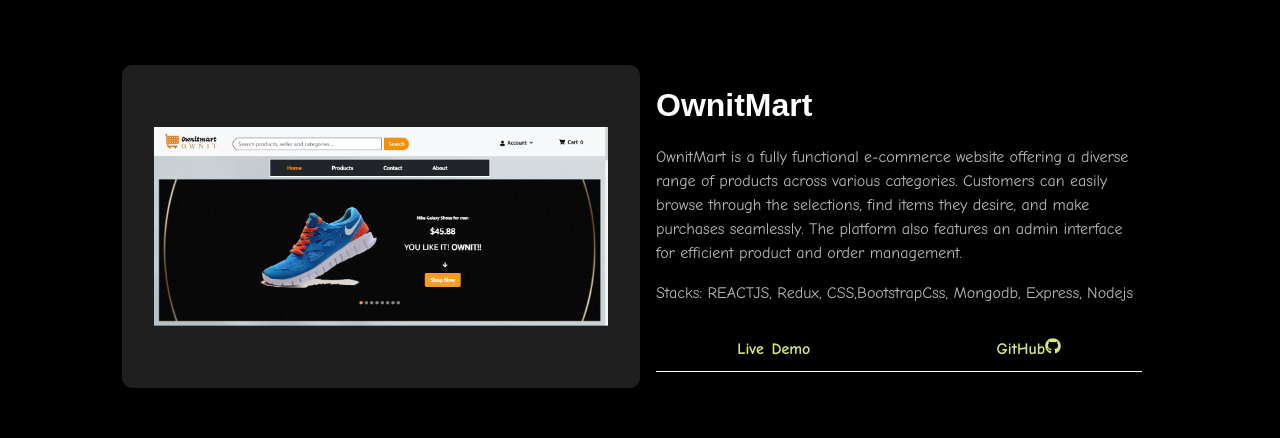
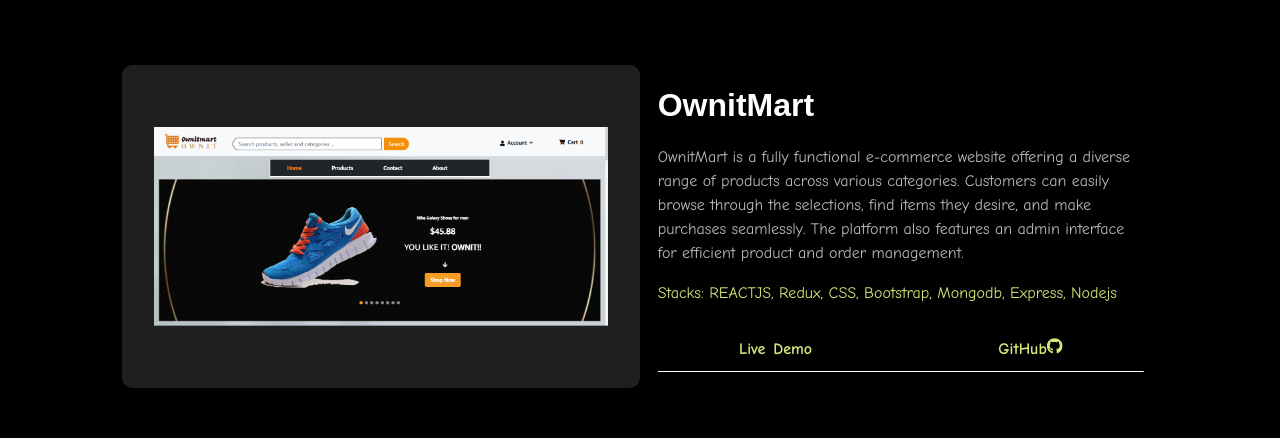
Before and after one commit to Festus891/Personal-Portfolio, a React (Create React App) app: page /portfolio in a window 1280 px wide. Shown: the part 159-597 px from the top of the page. Built offline with nearby package versions, Linux system fonts and the light colour scheme; some icons are missing.

Commit message:
portfolio animation

```diff
--- a/src/App.jsx
+++ b/src/App.jsx
@@ -17,7 +17,6 @@ const App = () => {
       <About />
       <Portfolio />
       <Skills />
-      {/* <Service /> */}
       <Contact />
       <ScrollUp />
       <Cursor />
--- a/src/components/MainLayout.jsx
+++ b/src/components/MainLayout.jsx
@@ -1,5 +1,5 @@
 // MainLayout.js
-import React, { useEffect, useState } from "react";
+import React, { useEffect, useState, useRef } from "react";
 import { Outlet } from "react-router-dom";
 import HeaderFixed from "./HeaderFixed/HeaderFixed";
 import Footer from "./footer/Footer";
@@ -8,11 +8,12 @@ import Loader from "./loader/Loader";
 
 const MainLayout = () => {
   const [loading, setLoading] = useState(true);
+
+  useEffect(() => {}, []);
   useEffect(() => {
-    // Simulate a loading delay
     setTimeout(() => {
       setLoading(false);
-    }, 2000); // Adjust the delay as needed
+    }, 2000);
   }, []);
 
   if (loading) {
--- a/src/components/contact/Contact.jsx
+++ b/src/components/contact/Contact.jsx
@@ -6,18 +6,18 @@ import { BsLinkedin } from "react-icons/bs";
 
 import { useRef } from "react";
 import emailjs from "emailjs-com";
-import { motion, useAnimation } from "framer-motion";
-import { useInView } from "react-intersection-observer";
+import { motion, useAnimation, useInView } from "framer-motion";
 import { useEffect } from "react";
 
 const Contact = () => {
-  const { ref, inView } = useInView();
+  const ref = useRef(null);
+  const isInView = useInView(ref);
   const animations = useAnimation();
 
   const [showPopup, setShowPopup] = useState(false);
 
   useEffect(() => {
-    if (inView) {
+    if (isInView) {
       animations.start({
         x: 0,
         transition: {
@@ -28,10 +28,10 @@ const Contact = () => {
       });
     }
 
-    if (!inView) {
+    if (!isInView) {
       animations.start({ x: "-100vw" });
     }
-  }, [inView]);
+  }, [isInView]);
 
   const form = useRef();
 
@@ -62,7 +62,7 @@ const Contact = () => {
   };
   console.log("Contact in view");
   return (
-    <motion.section id="contact" ref={ref}>
+    <motion.section id="contact" ref={ref} /*animate={animations}*/>
       <div className="contact_header">
         <h2>Get In Touch!</h2>
         <p>
--- a/src/components/portfolio/Porfolio.jsx
+++ b/src/components/portfolio/Porfolio.jsx
@@ -2,14 +2,33 @@ import React, { useRef, useState, useEffect } from "react";
 import "./Portfolio.css";
 import { Link } from "react-router-dom";
 import data from "./data";
-import { useInView, motion } from "framer-motion";
 import { FaArrowUpRightFromSquare } from "react-icons/fa6";
 import { IoMdInformationCircle } from "react-icons/io";
 import { FaGithub } from "react-icons/fa";
+import { useInView, useAnimation, motion } from "framer-motion";
 
-const Porfolio = () => {
+const Portfolio = () => {
+  const ref = useRef(null);
+  const isInView = useInView(ref, { once: true });
+  const animations = useAnimation();
+
+  useEffect(() => {
+    if (isInView) {
+      animations.start({
+        x: 0,
+        transition: {
+          type: "spring",
+          duration: 4,
+          bounce: 0.5,
+        },
+      });
+    } else {
+      animations.start({ x: "-100vw" });
+    }
+  }, [isInView, animations]);
+
   return (
-    <motion.section id="portfolio" className="container">
+    <motion.section id="portfolio" className="container" ref={ref}>
       <motion.div className="container portfolio_container">
         <div className="portfolio_head">
           <h2>My Projects</h2>
@@ -29,21 +48,25 @@ const Porfolio = () => {
                   className="portfolio_image"
                 />
               </div>
-              <motion.div className="portfolio_item-cta">
+              <motion.div
+                className="portfolio_item-cta"
+                animate={animations}
+                initial={{ x: "-100vw" }}
+              >
                 <h3>
-                  <a href={demo} target="_blank">
+                  <a href={demo} target="_blank" rel="noopener noreferrer">
                     {title}
                   </a>
                 </h3>
                 <p>{case_study}</p>
-                <p>Stacks: {stack}</p>
+                <p className="stacks">Stacks: {stack}</p>
 
                 <div className="portfolio_item-cta_link">
-                  <a href={demo} target="_blank">
+                  <a href={demo} target="_blank" rel="noopener noreferrer">
                     Live Demo <FaArrowUpRightFromSquare />
                   </a>
 
-                  <a href={github} target="_blank">
+                  <a href={github} target="_blank" rel="noopener noreferrer">
                     GitHub
                     <FaGithub />
                   </a>
@@ -61,4 +84,4 @@ const Porfolio = () => {
   );
 };
 
-export default Porfolio;
+export default Portfolio;
--- a/src/components/portfolio/Portfolio.css
+++ b/src/components/portfolio/Portfolio.css
@@ -56,6 +56,10 @@
   margin-top: 1rem;
   font-size: 1rem;
   color: var(--color-b-primary);
+}
+
+.portfolio_item-cta .stacks {
+  color: #d3e97a;
 }
 
 .portfolio_item-cta_link {
--- a/src/components/portfolio/data.jsx
+++ b/src/components/portfolio/data.jsx
@@ -13,7 +13,7 @@ const data = [
     demo: "https://ownitmart.vercel.app/",
     case_study:
       "OwnitMart is a fully functional e-commerce website offering a diverse range of products across various categories. Customers can easily browse through the selections, find items they desire, and make purchases seamlessly. The platform also features an admin interface for efficient product and order management.",
-    stack: "REACTJS, Redux, CSS,BootstrapCss, Mongodb, Express, Nodejs",
+    stack: "REACTJS, Redux, CSS, Bootstrap, Mongodb, Express, Nodejs",
   },
   {
     id: 2,
```
